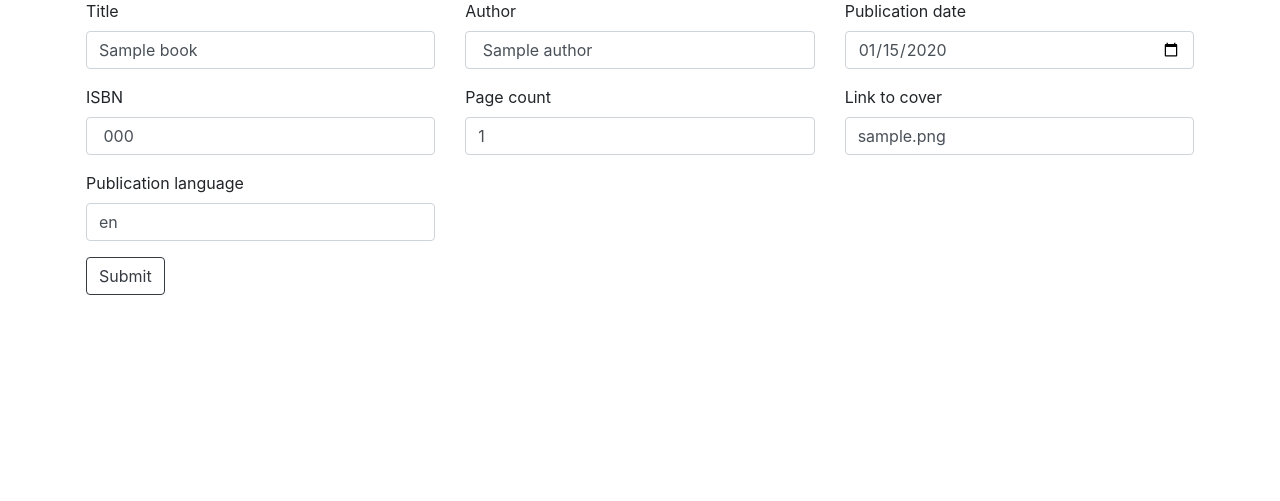
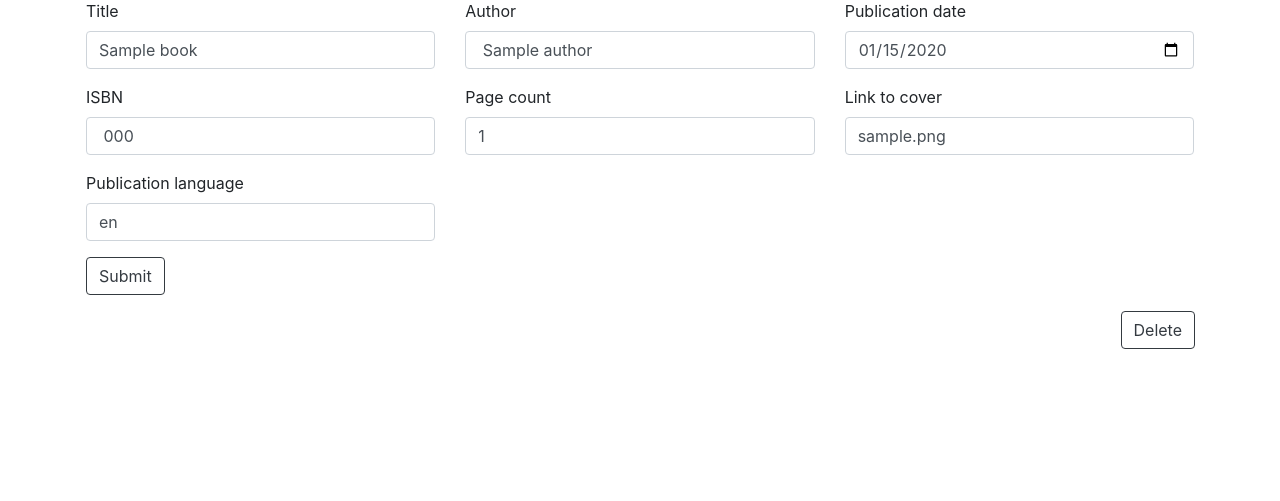
Before and after one commit to FilipHalon/bookshelf-wise, a Django app: page /update/1 in a window 1280 px wide. Shown: the part 115-616 px from the top of the page. Run offline with Django 3.2, Linux system fonts and the light colour scheme; tables that the repository leaves empty hold one stand-in row (values such as "Sample post"); some libraries are stand-ins or nearby versions.

Commit message:
Delete added to BookCreateUpdate.

```diff
--- a/bookshelfwise/books/templates/book-create-update.html
+++ b/bookshelfwise/books/templates/book-create-update.html
@@ -19,4 +19,12 @@
 
 {% block body %}
     {% include 'partials/post-form-render.html' with form=form button_name="Submit" h3_phrase="Update" %}
+    {% if object %}
+    <div class="container d-flex align-items-end flex-column">
+        <form class="form-inline " method="POST">
+            {% csrf_token %}
+            <button type="submit" class="btn btn-outline-dark">Delete</button>
+        </form>
+    </div>
+    {% endif %}
 {% endblock %}
--- a/bookshelfwise/books/views.py
+++ b/bookshelfwise/books/views.py
@@ -70,6 +70,9 @@ class BookCreateUpdate(
 
     def post(self, request, *args, **kwargs):
         self.object = self.get_object()
+        if 'title' not in self.request.POST:
+            self.object.delete()
+            return HttpResponseRedirect(self.get_success_url())
         return super().post(request, *args, **kwargs)
 
 
```
Also changed, not shown: bookshelfwise/books/templates/partials/form-render.html (line endings or trailing spaces).
